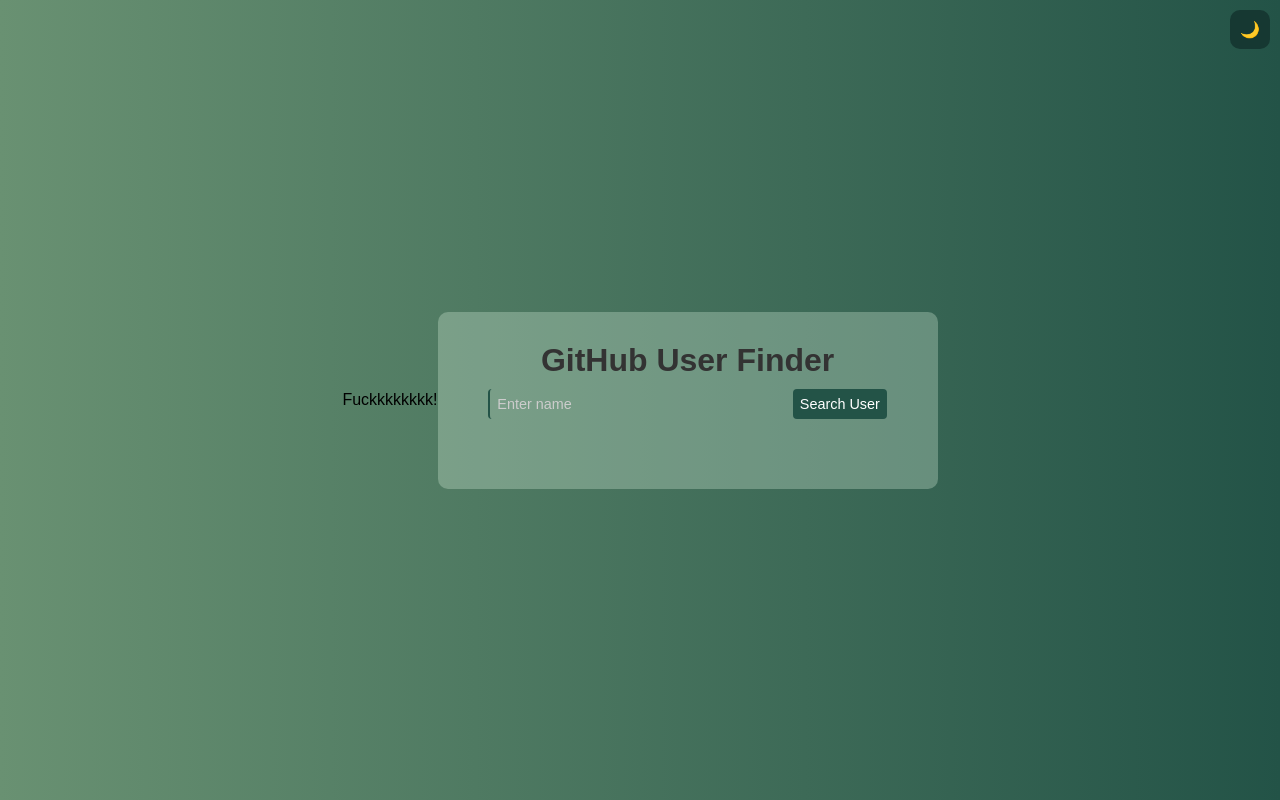
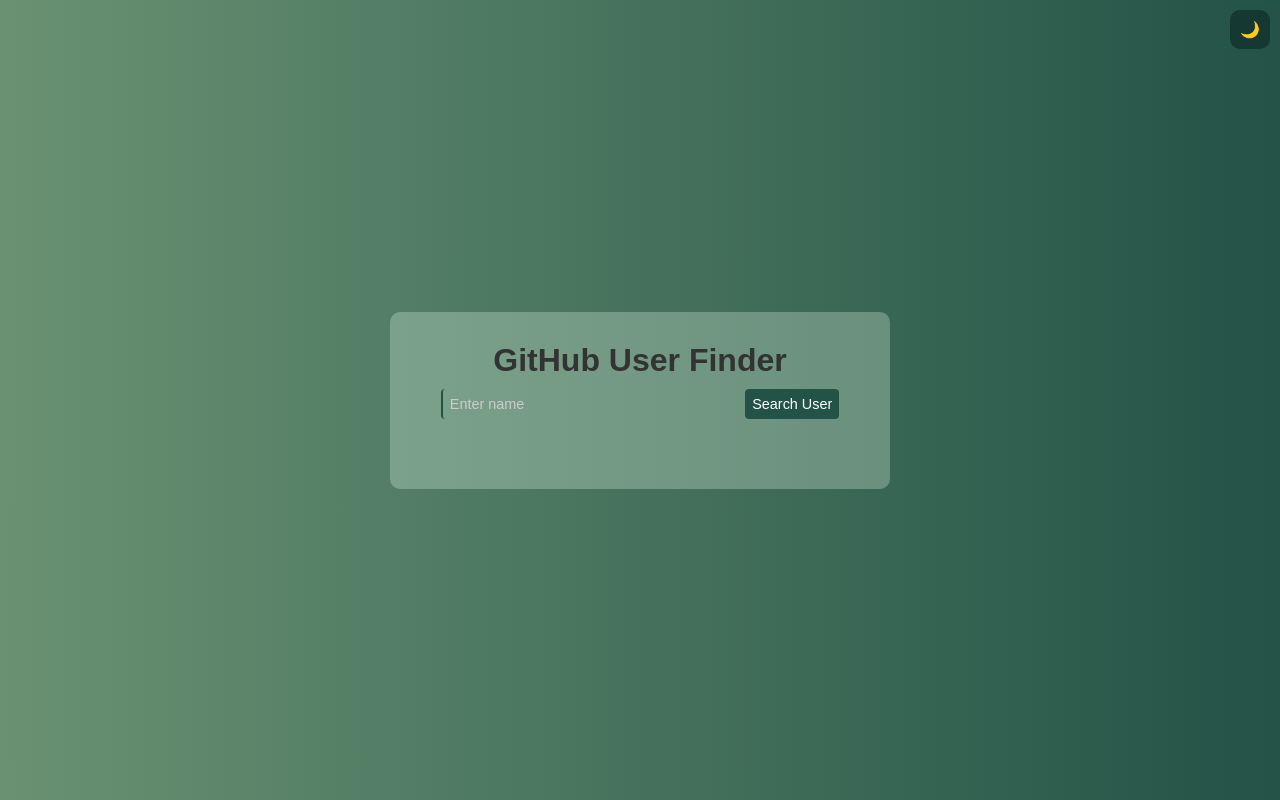
Before and after one commit to JeromeHub1/github--user-finder, a plain HTML site: page index.html in a window 1280 px wide. Drawn offline with Linux system fonts and the light colour scheme.

Commit message:
Update index.html

```diff
--- a/index.html
+++ b/index.html
@@ -7,7 +7,6 @@
   <link rel="stylesheet" href="style.css">
 </head>
 <body>
-Fuckkkkkkkk!
   <div class="container">
     <button id="themeToggle">🌙</button>
     <h2>GitHub User Finder</h2>
```
